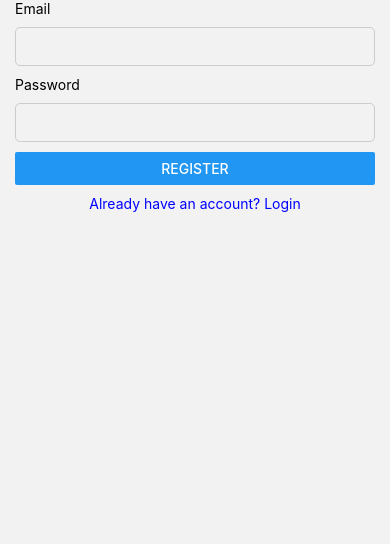
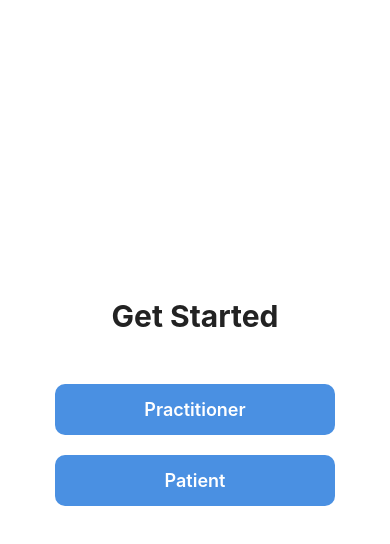
Before and after one commit to Mir-Danish/ojas, a React Native app: screen / in a window 390 px wide. Shown: the top 544 px of the page. Built offline with nearby package versions, Linux system fonts and the light colour scheme.

Commit message:
async storage added

```diff
--- a/AppNavigation.js
+++ b/AppNavigation.js
@@ -13,19 +13,17 @@ const Stack = createNativeStackNavigator()
 
 const AppNavigation = () => {
   return (
-    <Stack.Navigator initialRouteName= "PractitionerRegisterPage" screenOptions={{
+    <Stack.Navigator initialRouteName= "SplahScreenPage" screenOptions={{
       headerShown:false
     }}>
 
         <Stack.Screen name='SplahScreenPage' component={SplashScreen} />
-
 
         <Stack.Screen name='PatientLoginPage' component={UserLoginScreen} />
         <Stack.Screen name='PatientRegisterPage' component={UserregisterScreen} />
 
          <Stack.Screen name='PractitionerLoginPage' component={PractitionerLoginScreen} />
         <Stack.Screen name='PractitionerRegisterPage' component={PractitionerRegisterScreen} />
-
 
     </Stack.Navigator>
   )
--- a/package.json
+++ b/package.json
@@ -9,6 +9,7 @@
     "web": "expo start --web"
   },
   "dependencies": {
+    "@react-native-async-storage/async-storage": "^1.24.0",
     "@react-navigation/native": "^7.1.17",
     "@react-navigation/native-stack": "^7.3.26",
     "expo": "~54.0.12",
--- a/screens/auth/practitioner/PractitionerLoginScreen.js
+++ b/screens/auth/practitioner/PractitionerLoginScreen.js
@@ -1,34 +1,49 @@
-import { View, Text,Platform,StatusBar,StyleSheet,TextInput,Button } from 'react-native'
+
+import { View, TextInput, Button, Text, StyleSheet } from "react-native";
+import { signInWithEmailAndPassword } from "firebase/auth";
 import React, { useState } from 'react'
-import { getAuth } from "firebase/auth";
-import { getFirestore } from "firebase/firestore";
-// import { createUserWithEmailAndPassword } from "firebase/auth";
-// import { doc, setDoc } from "firebase/firestore";
-// import { auth, db } from "./firebaseConfig";
+import { doc, getDoc } from "firebase/firestore";
+import { auth, db } from "../firebaseConfig"
+import AsyncStorage from '@react-native-async-storage/async-storage';
+import { Alert } from 'react-native';
 
-const PractitionerLoginScreen = () => {
-
+export default function LoginScreen({ navigation }) {
   const [email, setEmail] = useState("");
   const [password, setPassword] = useState("");
-  const [role, setRole] = useState("patient"); // default role
 
-  const handleRegister = async () => {
+  const handleLogin = async () => {
     try {
-      const userCredential = await createUserWithEmailAndPassword(auth, email, password);
+      const userCredential = await signInWithEmailAndPassword(auth, email, password);
       const user = userCredential.user;
 
-      // Save user role in Firestore
-      await setDoc(doc(db, "users", user.uid), {
-        email: user.email,
-      // 'patient' or 'practitioner'
-      });
+      // Get user role from Firestore
+      const docRef = doc(db, "users", user.uid);
+      const docSnap = await getDoc(docRef);
 
-      alert("Registered successfully!");
-      navigation.navigate("Login");
+      if (docSnap.exists()) {
+        const userData = docSnap.data();
+        const role = userData.role;
+
+        // Persist minimal session/context
+        await AsyncStorage.multiSet([
+          ['uid', user.uid],
+          ['userRole', role ?? ''],
+          ['userEmail', user.email ?? ''],
+        ]);
+
+        if (role === "practitioner") {
+          navigation.replace("PractitionerHome");
+        } else {
+          navigation.replace("PatientHome");
+        }
+      } else {
+        Alert.alert("Login Issue", "No user data found.");
+      }
     } catch (error) {
-      alert(error.message);
+      Alert.alert("Login Failed", error.message ?? String(error));
     }
-  }
+  };
+
   return (
     <View style={styles.container}>
       <Text>Email</Text>
@@ -42,30 +57,17 @@ const PractitionerLoginScreen = () => {
         onChangeText={setPassword}
       />
 
-      {/* <Text>Role (patient / practitioner)</Text> */}
-      {/* <TextInput
-        style={styles.input}
-        value={role}
-        onChangeText={setRole}
-        placeholder="patient or practitioner"
-      /> */}
-
-      <Button title="Register" onPress={handleRegister} />
-      <Text style={styles.link} onPress={() => navigation.navigate("Login")}>
-        Already have an account? Login
+      <Button title="Login" onPress={handleLogin} />
+      <Text style={styles.link} onPress={() => navigation.navigate("PractitionerRegisterPage")}>
+        Don't have an account? Register
       </Text>
     </View>
-  )
+  );
 }
 
-export default PractitionerLoginScreen
-
 const styles = StyleSheet.create({
-  container :{
-    flex: 1,
-   paddingTop:Platform.OS === "android" ? StatusBar.currentHeight:0,
-  },
-   input: {
+  container: { flex: 1, padding: 20, justifyContent: "center" },
+  input: {
     borderWidth: 1,
     borderColor: "#ccc",
     padding: 10,
@@ -77,4 +79,4 @@ const styles = StyleSheet.create({
     color: "blue",
     textAlign: "center",
   },
-})
+});
--- a/screens/auth/practitioner/PractitionerRegisterScreen.js
+++ b/screens/auth/practitioner/PractitionerRegisterScreen.js
@@ -5,12 +5,14 @@ import { getFirestore } from "firebase/firestore";
 import { createUserWithEmailAndPassword } from "firebase/auth";
 import { doc, setDoc } from "firebase/firestore";
 import { auth, db } from "../firebaseConfig"     //"./firebaseConfig";
+import AsyncStorage from '@react-native-async-storage/async-storage';
+import { Alert } from 'react-native';
 
-const PractitionerLoginScreen = () => {
+const PractitionerRegisterScreen = ({ navigation }) => {
 
   const [email, setEmail] = useState("");
   const [password, setPassword] = useState("");
-  const [role, setRole] = useState("patient"); // default role
+  const [role, setRole] = useState("practitioner"); // default role for this screen
 
   const handleRegister = async () => {
     try {
@@ -20,17 +22,27 @@ const PractitionerLoginScreen = () => {
       // Save user role in Firestore
       await setDoc(doc(db, "users", user.uid), {
         email: user.email,
-      // 'patient' or 'practitioner'
+        role: role // 'patient' or 'practitioner'
       });
 
-      alert("Registered successfully!");
-      navigation.navigate("Login");
+      // Persist minimal session/context
+      await AsyncStorage.multiSet([
+        ['uid', user.uid],
+        ['userRole', role],
+        ['userEmail', user.email ?? ''],
+      ]);
+
+      Alert.alert("Success", "Registered successfully!", [
+        { text: "OK", onPress: () => navigation.replace("PractitionerLoginPage") }
+      ]);
     } catch (error) {
-      alert(error.message);
+      Alert.alert("Registration Failed", error.message ?? String(error));
     }
   }
   return (
     <View style={styles.container}>
+
+      <Text>Practitioner Registration</Text>
       <Text>Email</Text>
       <TextInput style={styles.input} value={email} onChangeText={setEmail} />
 
@@ -51,14 +63,14 @@ const PractitionerLoginScreen = () => {
       /> */}
 
       <Button title="Register" onPress={handleRegister} />
-      <Text style={styles.link} onPress={() => navigation.navigate("Login")}>
+      <Text style={styles.link} onPress={() => navigation.navigate("PractitionerLoginPage")}>
         Already have an account? Login
       </Text>
     </View>
   )
 }
 
-export default PractitionerLoginScreen
+export default PractitionerRegisterScreen
 
 const styles = StyleSheet.create({
   container :{
```
Also changed, not shown: screens/auth/firebaseConfig.js (+11 -1 lines), 1 other file (tests, documents, lock files or other folders).
